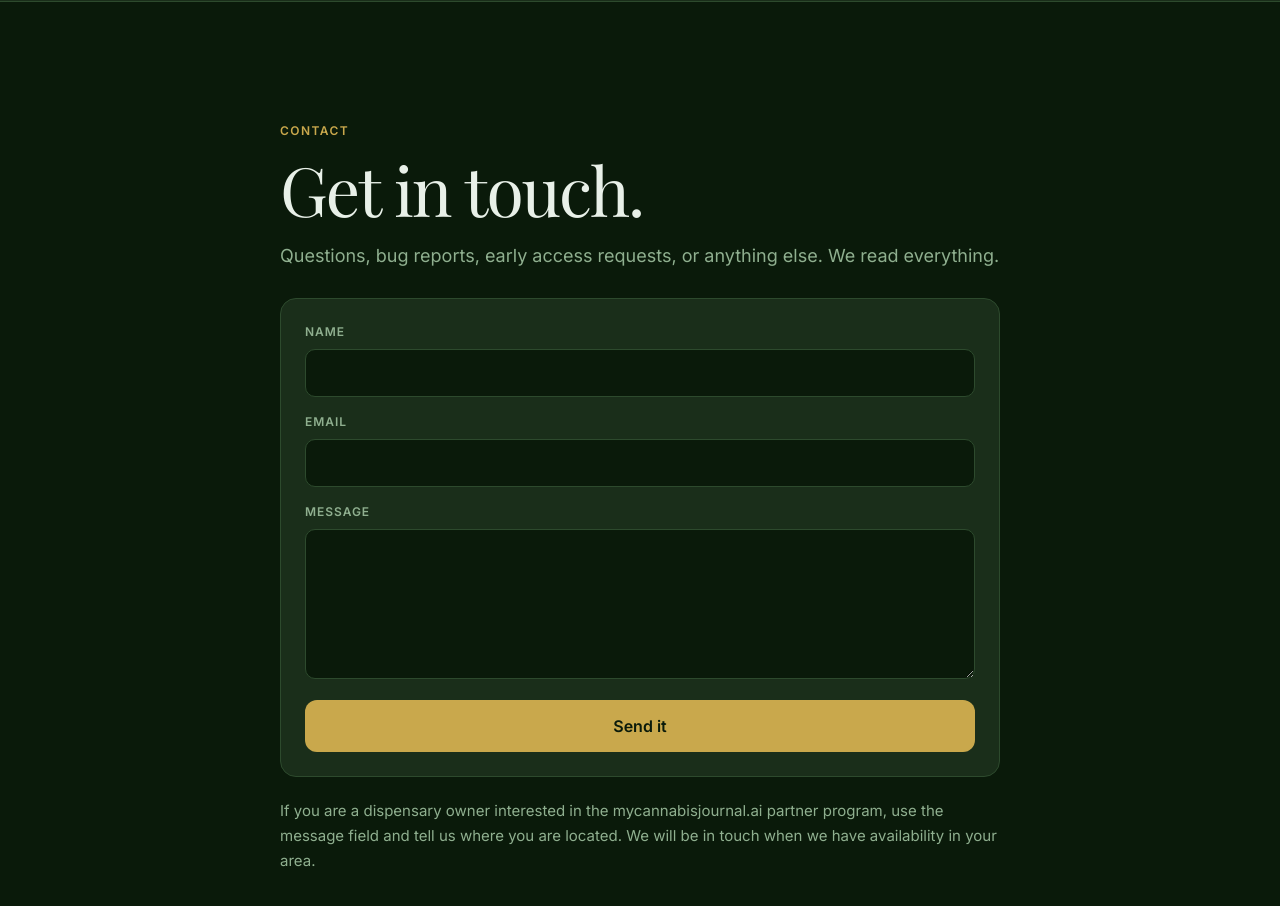
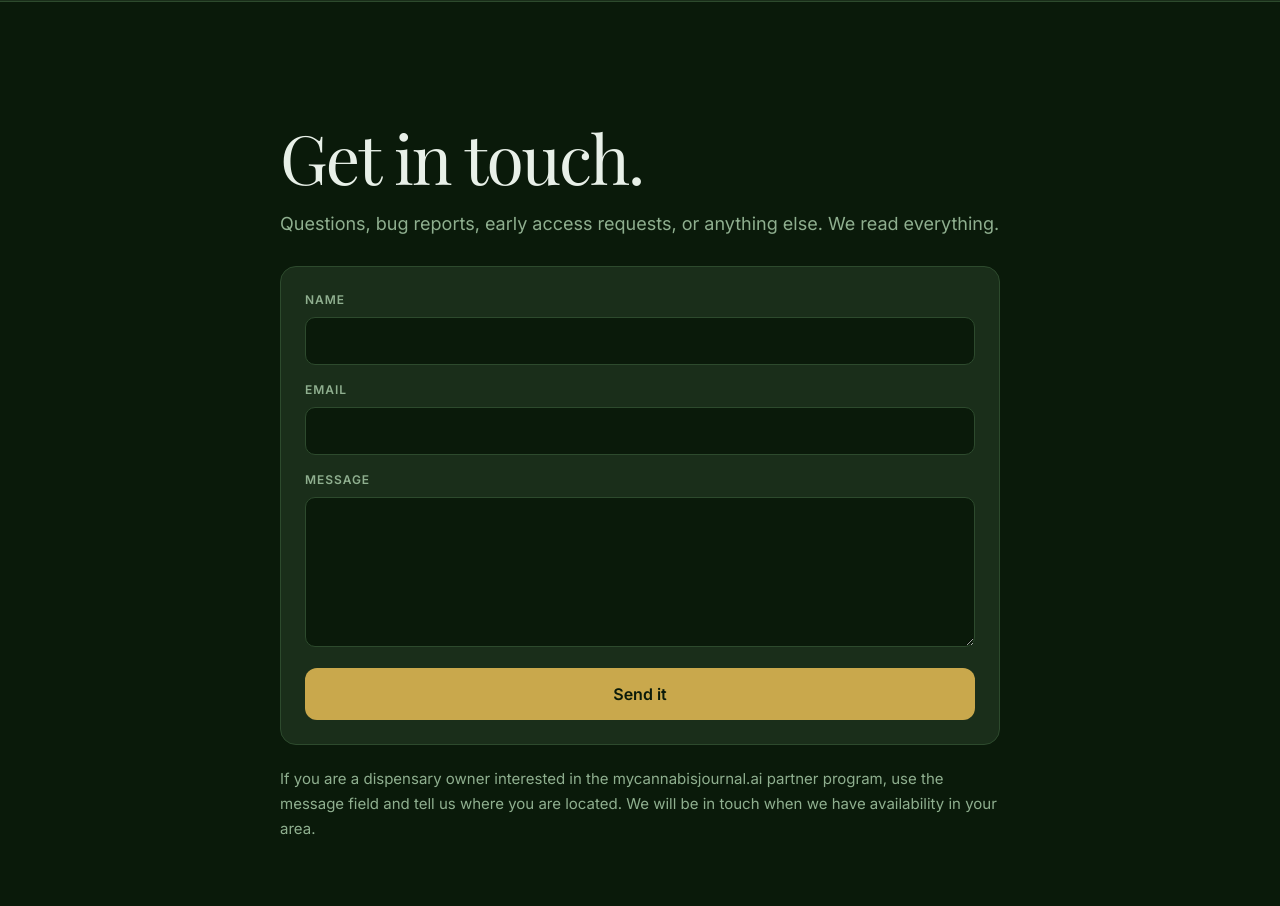
Before and after one commit to casevoiceai/my420journal-app, a React (Vite) app: page / in a window 1280 px wide. Shown: the part 9540-10446 px from the top of the page. Built offline with nearby package versions, Linux system fonts and the light colour scheme.

Commit message:
Remove FAQ and Contact section tags

```diff
--- a/src/marketing/MarketingContact.jsx
+++ b/src/marketing/MarketingContact.jsx
@@ -66,7 +66,6 @@ export function ContactSection({ id = undefined, tone = 'base' }) {
           maxWidth: marketingPage.contentWidth,
         }}
       >
-        <p style={eyebrowStyle}>Contact</p>
         <h1 style={{
           margin: '0 0 18px 0',
           color: S.textPrimary,
```
